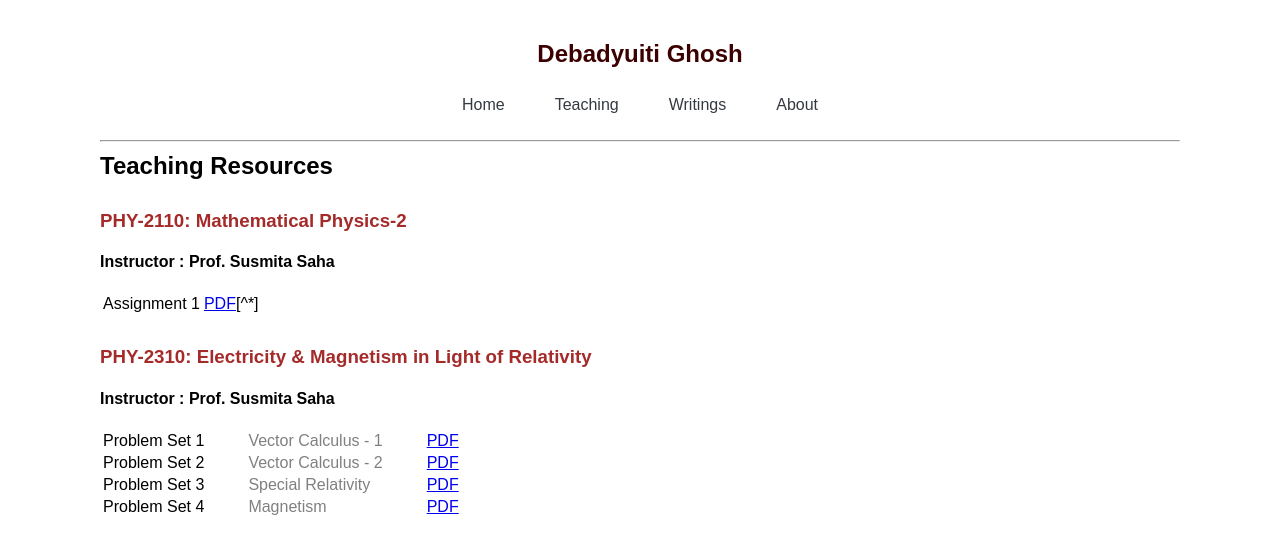
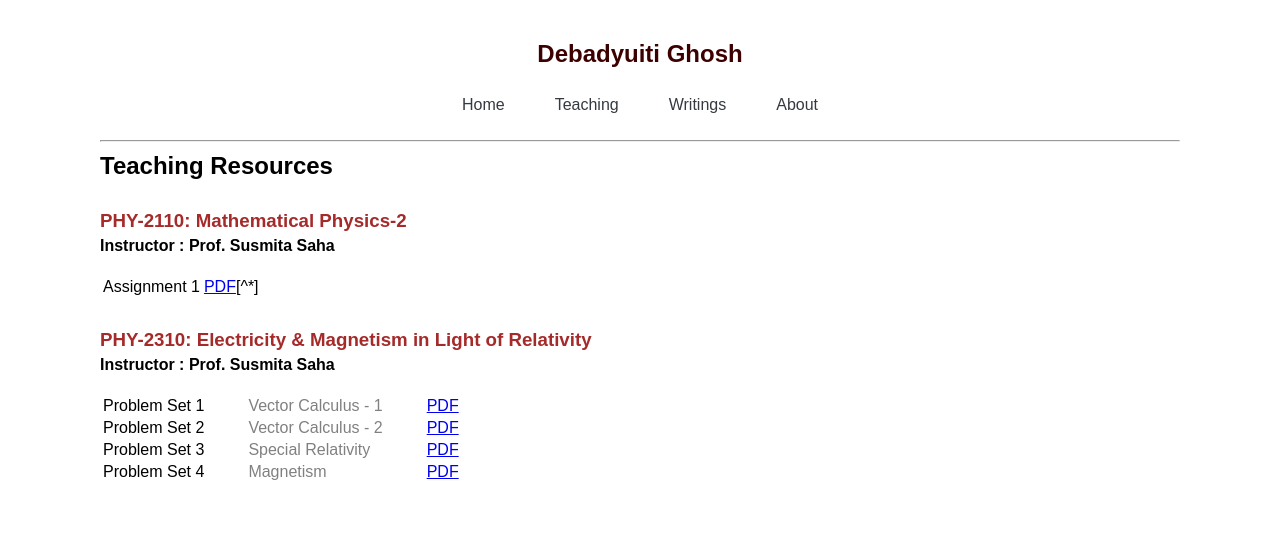
Before and after one commit to debadyuitighosh/debadyuitighosh.github.io, a Jekyll site: the page built from Teaching/teaching.md, in a window 1280 px wide. Shown: the top 554 px of the page. Built offline with Jekyll 4.4.1, drawn with Linux system fonts in a browser that asks for light colours.

Commit message:
Update style.css

```diff
--- a/assets/style.css
+++ b/assets/style.css
@@ -1,9 +1,13 @@
 /* For the TEACHING page */
 .teaching-page h2 {
     margin-top: 10px;
-    margin-bottom: 10px;
+    margin-bottom: 5px;
 }
 .teaching-page h3 {
     margin-top: 30px;
-    margin-bottom: 10px;
+    margin-bottom: 5px;
 }
+.teaching-page h4 {
+    margin-top: 5px;
+    margin-bottom: 20px;
+}
```
